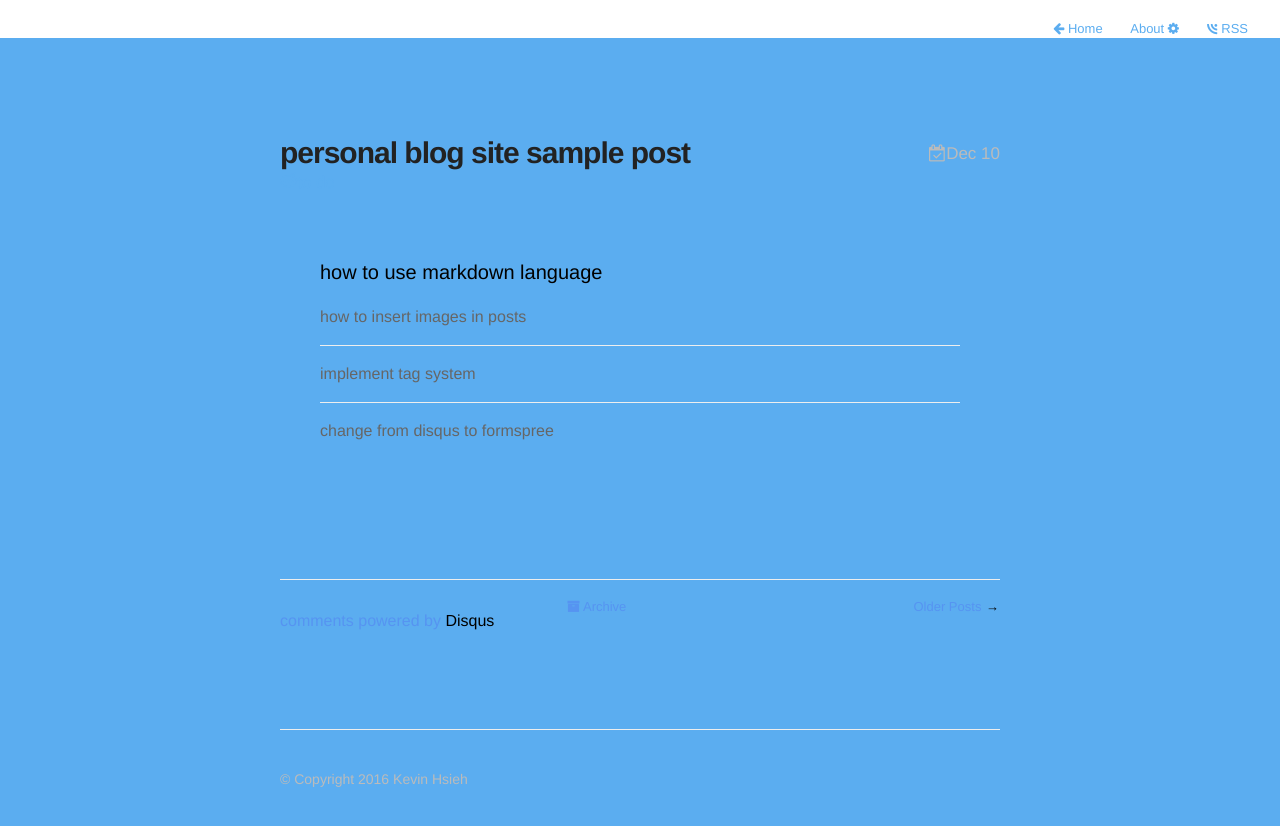
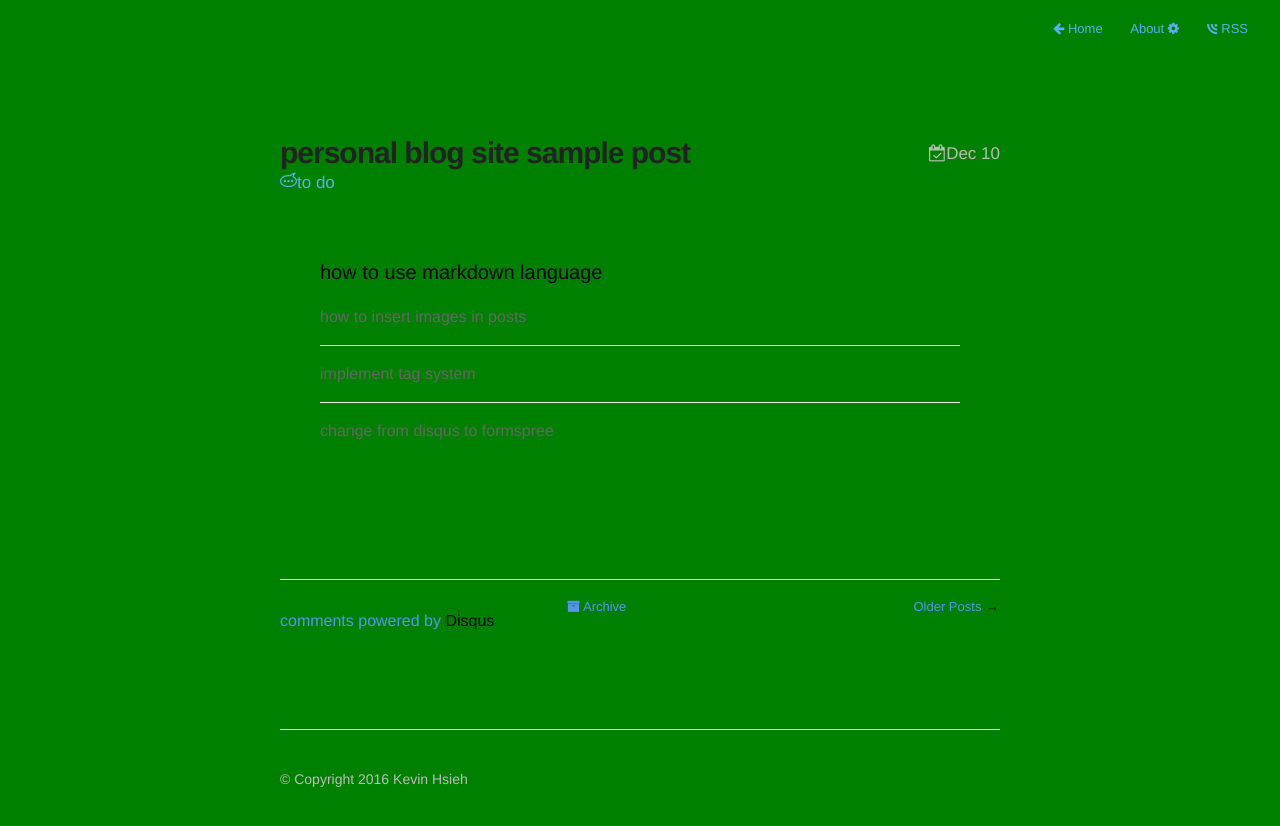
Before and after one commit to kvnhsh/kvnhsh.github.io, a Jekyll site: the page built from index.html, in a window 1280 px wide. Shown: the top 826 px of the page. Built offline with Jekyll 4.4.1, drawn with Linux system fonts in a browser that asks for light colours; nearby versions of some CDN libraries; the list of posts is cut into pages by our own code; comment, search, counter and statistics services are not loaded.

Commit message:
Revert "a"
This reverts commit 065acd10710c7ec4e220e63b3458935a6d89febc.

```diff
--- a/assets/css/style.css
+++ b/assets/css/style.css
@@ -55,7 +55,7 @@ body {
 	color: #666;
 	-webkit-font-smoothing: antialiased;
 	text-rendering: optimizeLegibility;
-	background-color:#5badf0;
+	background-color:green;
 }
 
 h1 {
@@ -120,7 +120,7 @@ nav.main-nav {
 	text-align: right;
 	/*position: fixed;*/
 	z-index: 100;
-	background-color: white;
+	background-color: green;
 }
 
 nav.main-nav a {
```
